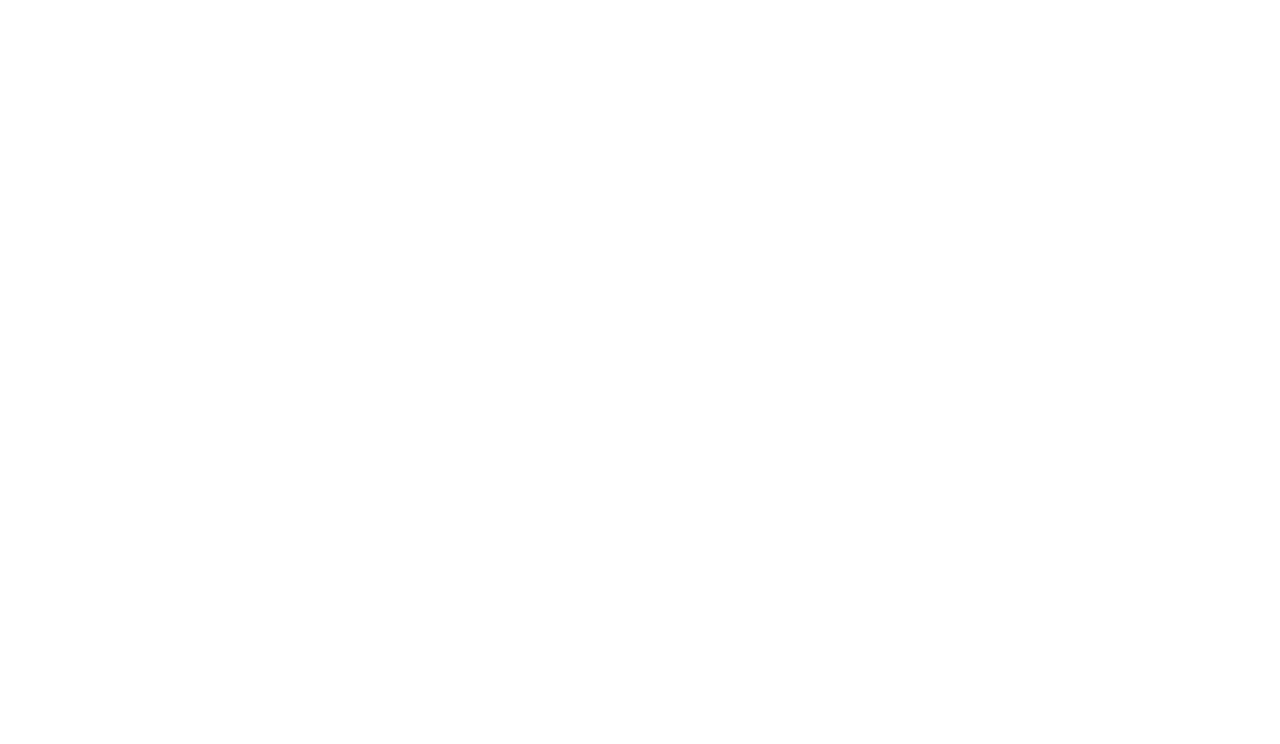
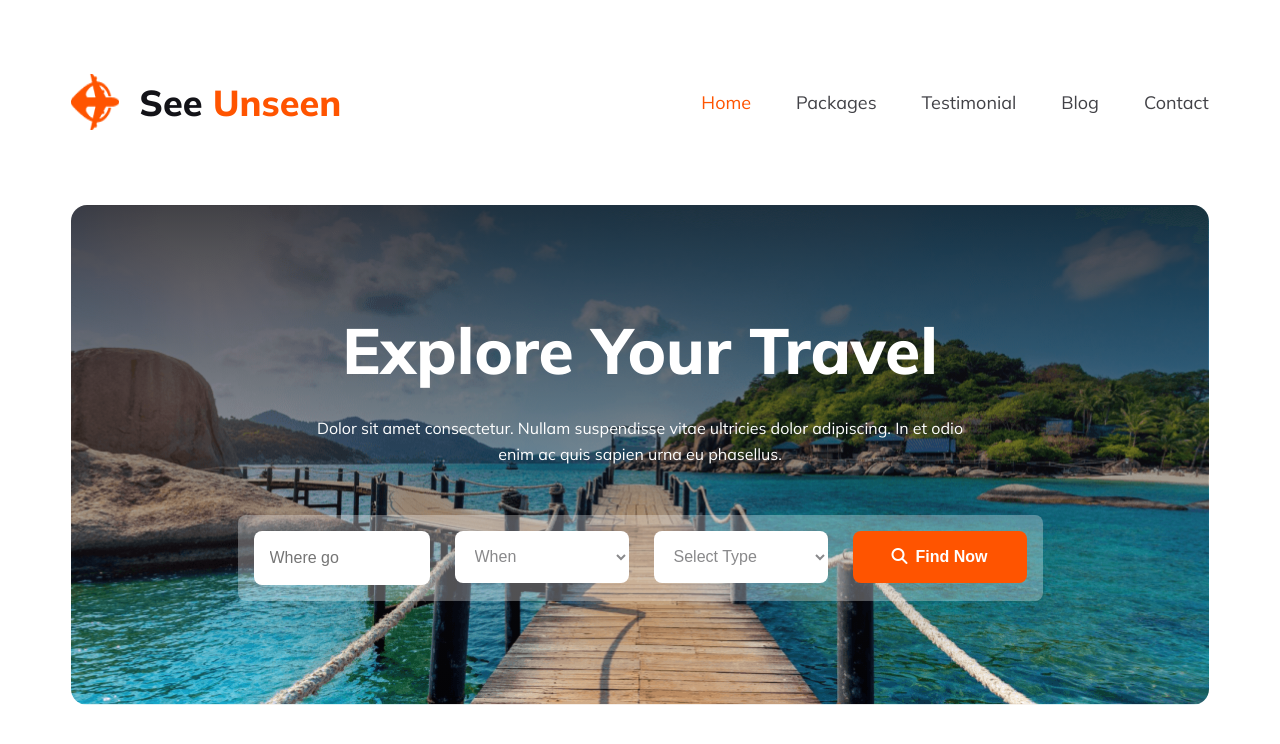
Before and after one commit to A1-mamun/See-Unseen, a plain HTML site: page index.html in a window 1280 px wide. Drawn offline with Linux system fonts and the light colour scheme.

Commit message:
nav and banner section done

```diff
--- a/index.html
+++ b/index.html
@@ -5,14 +5,70 @@
     <meta charset="UTF-8">
     <meta name="viewport" content="width=device-width, initial-scale=1.0">
     <title>See The Unseen</title>
+
+    <link rel="preconnect" href="https://fonts.googleapis.com">
+    <link rel="preconnect" href="https://fonts.gstatic.com" crossorigin>
+    <link href="https://fonts.googleapis.com/css2?family=Mulish:wght@200;300;400;500;600;700;800;900;1000&display=swap"
+        rel="stylesheet">
+    <script src="https://kit.fontawesome.com/59417a2df7.js" crossorigin="anonymous"></script>
+
+    <link rel="stylesheet" href="styles/style.css">
 </head>
 
 <body>
-    <header>
+    <header class="header-container">
+        <nav>
+            <div class="logo-and-title">
+                <img src="Images/Group 40071 (2).png" alt="logo">
+                <h1 class="title">See <span class="text-tomato">Unseen</span></h1>
+            </div>
+            <ul>
+                <li><a href="" class="text-tomato">Home</a></li>
+                <li><a href="">Packages</a></li>
+                <li><a href="">Testimonial</a></li>
+                <li><a href="">Blog</a></li>
+                <li><a href="">Contact</a></li>
+            </ul>
+            <i class="fa-solid fa-bars bar"></i>
+        </nav>
+
 
     </header>
     <main>
+        <section class="banner">
+            <div class="banner-content">
+                <h1 class="banner-title">Explore Your Travel</h1>
+                <p class="banner-description">Dolor sit amet consectetur. Nullam suspendisse vitae ultricies dolor
+                    adipiscing. In et odio enim ac quis sapien urna eu
+                    phasellus.</p>
+                <!-- <div class="form-container"> -->
+                <form class="form-container">
+                    <input type="text" placeholder="Where go">
+                    <select>
+                        <option value="when">When</option>
+                        <option value="summer">Summer</option>
+                        <option value="monsoon">Monsoon</option>
+                        <option value="autumn">Autumn</option>
+                        <option value="lateautumn">Late Autumn</option>
+                        <option value="winter">Winter</option>
+                        <option value="spring">Spring</option>
+                    </select>
 
+                    <select>
+                        <option value="type">Select Type</option>
+                        <option value="hill">Hill</option>
+                        <option value="sea">Sea</option>
+                        <option value="lake">Lake</option>
+                        <option value="fountain">Fountain</option>
+                    </select>
+                    <button class="btn-tomato"><i class="fa-solid fa-magnifying-glass icon"></i>Find Now</button>
+                </form>
+
+                <!-- </div> -->
+            </div>
+
+
+        </section>
     </main>
     <footer>
 
--- a/styles/style.css
+++ b/styles/style.css
@@ -0,0 +1,175 @@
+/* Shared styles */
+:root {
+  --tomato: #ff5400;
+  --Dark-02: #424247;
+  --transparent-white: rgba(255, 255, 255, 0.3);
+  --white: #ffffff;
+  --light-dark: rgba(19, 19, 24, 0.5);
+}
+body {
+  font-family: "Mulish", sans-serif;
+}
+.text-tomato {
+  color: var(--tomato);
+}
+.btn-tomato {
+  background-color: var(--tomato);
+  color: var(--white);
+  width: 174px;
+  height: 52px;
+  padding: 15px 34px;
+  border-radius: 8px;
+  border: 0;
+  font-size: 16px;
+  font-weight: 700;
+}
+.header-container {
+  width: 90%;
+  margin: 50px auto;
+}
+
+.logo-and-title {
+  display: flex;
+  gap: 20px;
+  justify-content: center;
+  align-items: center;
+}
+.logo-and-title img {
+  width: 48px;
+  height: 56.008px;
+}
+.logo-and-title h1 {
+  color: #131318;
+  font-size: 36px;
+  font-weight: 800;
+}
+nav {
+  display: flex;
+  justify-content: space-between;
+  align-items: center;
+}
+nav > ul {
+  display: flex;
+  gap: 45px;
+}
+
+nav li {
+  list-style: none;
+  font-size: 18px;
+}
+
+nav a {
+  text-decoration: none;
+  color: var(--Dark-02);
+  font-weight: 400;
+}
+.bar {
+  display: none;
+}
+.banner {
+  background: linear-gradient(
+      180deg,
+      rgba(19, 19, 24, 0.8) 0%,
+      rgba(19, 19, 24, 0) 100%
+    ),
+    url("../Images/Group\ 13\ \(1\)\ \(1\).png");
+
+  /* width: 1300px; */
+  background-position: center;
+  width: 90%;
+  height: 500px;
+  background-repeat: no-repeat;
+  background-size: cover;
+  border-radius: 16px;
+  margin: 0 auto;
+}
+.banner-content {
+  display: flex;
+  flex-direction: column;
+  /* justify-content: center; */
+  align-items: center;
+  padding: 105px 0;
+}
+.banner-title {
+  color: var(--white);
+  font-size: 64px;
+  font-weight: 800;
+  margin-top: 0;
+  margin-bottom: 25px;
+}
+.banner-description {
+  width: 670px;
+  color: var(--white);
+  text-align: center;
+  font-size: 16px;
+  font-weight: 400;
+  line-height: 26px; /* 162.5% */
+  margin-top: 0;
+  margin-bottom: 48px;
+}
+.form-container {
+  background-color: var(--transparent-white);
+  padding: 16px;
+  margin-top: 0;
+  display: flex;
+  gap: 25px;
+  border-radius: 8px;
+}
+input,
+select {
+  background-color: var(--white);
+  color: var(--light-dark);
+  font-size: 16px;
+  font-weight: 400;
+  width: 158px;
+  height: 52px;
+  border-radius: 8px;
+  padding-left: 16px;
+  border: 0;
+}
+input {
+  width: 158px;
+}
+select {
+  width: 174px;
+}
+.icon {
+  margin-right: 8px;
+}
+
+/* Rsponsive Styles */
+
+/* Mobile Device */
+@media screen and (max-width: 600px) {
+  .banner {
+    height: auto;
+  }
+  .banner-title {
+    font-size: 22px;
+    margin-bottom: 8px;
+  }
+  .banner-description {
+    width: 305px;
+    font-size: 14px;
+    line-height: 21px; /* 162.5% */
+    margin-bottom: 32px;
+  }
+  .form-container {
+    flex-direction: column;
+  }
+  input {
+    width: 239px;
+  }
+  select {
+    width: 255px;
+  }
+  ul > li {
+    display: none;
+  }
+  .bar {
+    display: block;
+  }
+  .btn-tomato {
+    width: 255px;
+  }
+}
```
Also changed, not shown: Images/Group 13 (1) (1).png (added), Images/Group 39.png (added), Images/Group 40.png (added), Images/Group 40071 (2).png (added), Images/Group 40089.png (added), Images/Rectangle 10.png (added), Images/Rectangle 11.png (added), Images/Rectangle 4.png (added), Images/Rectangle 5.png (added), Images/Rectangle 6.png (added), Images/Rectangle 7.png (added), Images/Rectangle 8 (1).png (added), Images/Rectangle 8.png (added), Images/Rectangle 9.png (added).
